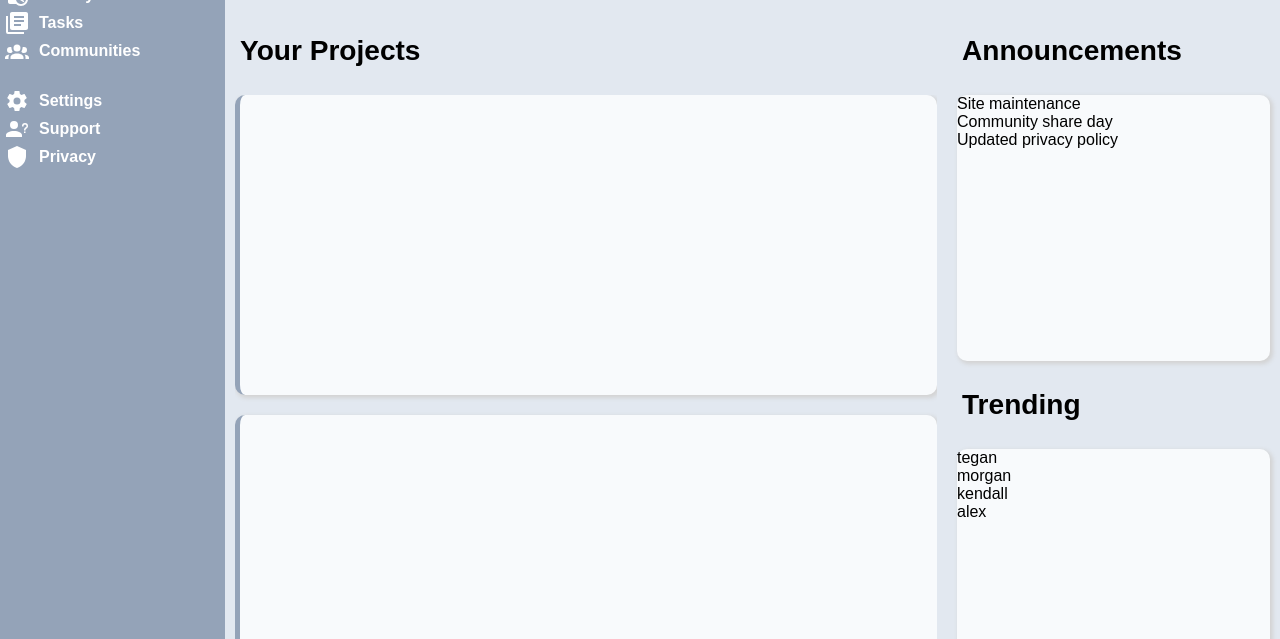
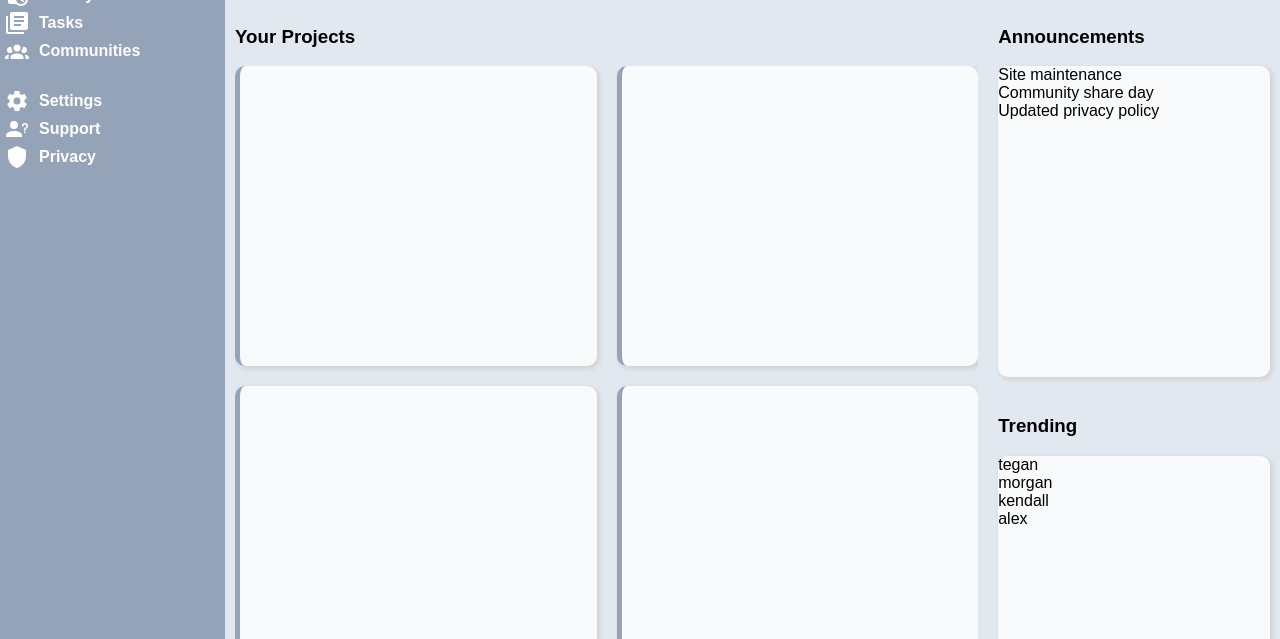
Before and after one commit to purgz/odin-admin-dashboard, a plain HTML site: page index.html in a window 1280 px wide. Shown: the part 161-800 px from the top of the page. Drawn offline with Linux system fonts and the light colour scheme.

Commit message:
improved layout for right side using flex

```diff
--- a/style.css
+++ b/style.css
@@ -75,7 +75,7 @@ input[type="search"]{
     height: 700px;
     display: grid;
     grid-template-columns:
-        repeat(auto-fit,minmax(350px,1fr));
+        repeat(auto-fit,minmax(300px,1fr));
     gap: 20px;
     grid-auto-rows: min-content;
     overflow: auto;
@@ -90,28 +90,31 @@ input[type="search"]{
 
 .right{
     grid-column: 5/6;
-    max-height: 100%;
+    display: grid;
+    grid-template-rows: 1fr 1fr;
+
+}
+.announcement-wrapper,
+.trending-wrapper{
     display: flex;
     flex-direction: column;
-
     margin: 10px;
 }
 
-
 .announcements,
 .trending{
+
+    flex: 1;
     background-color: var(--header);
     border-radius: 10px;
     box-shadow: 2px 2px 4px 1px lightgrey;
-    height: 266px;
+
 }
 
 
 
 
 .sidebar{
-
-
     background-color: var(--sidebar);
     grid-column: 1/2;
     grid-row: 1/5;
@@ -120,7 +123,7 @@ input[type="search"]{
     grid-template-rows: 50px 180px;
     gap: 10px;
 }
-.title{
+.title-wrapper .title{
     display: flex;
     align-items: center;
     font-size: 24px;
```
